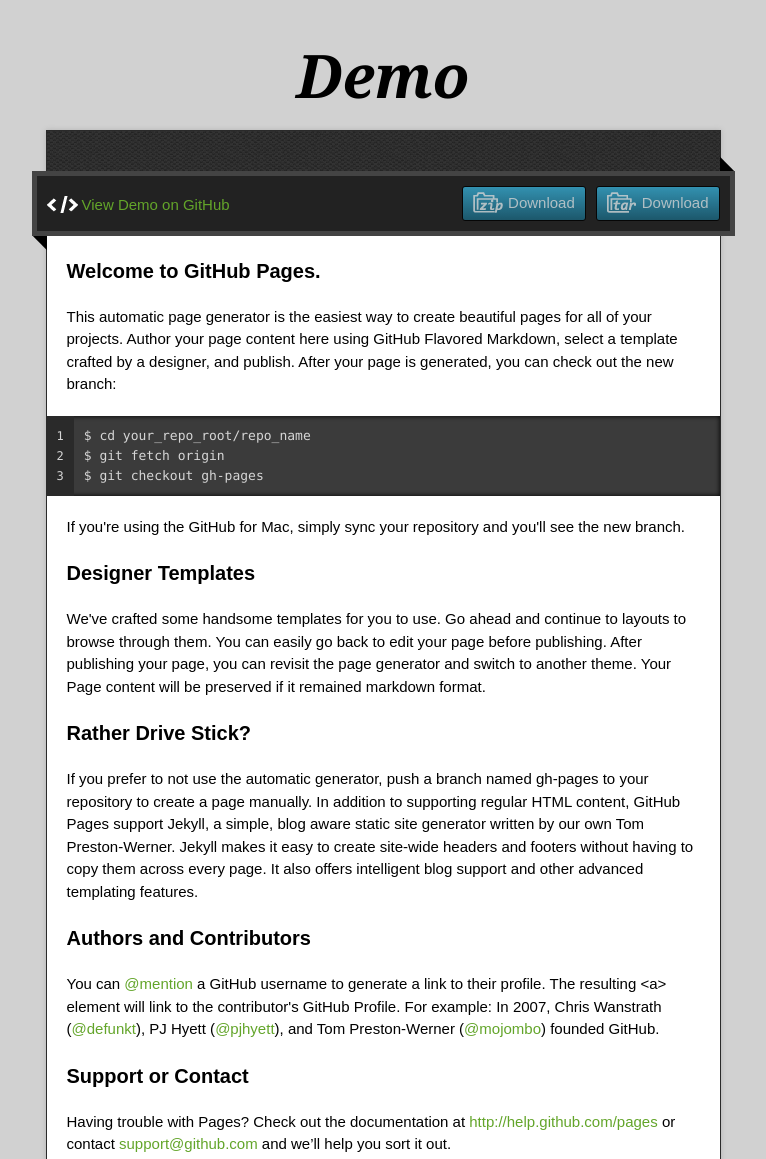
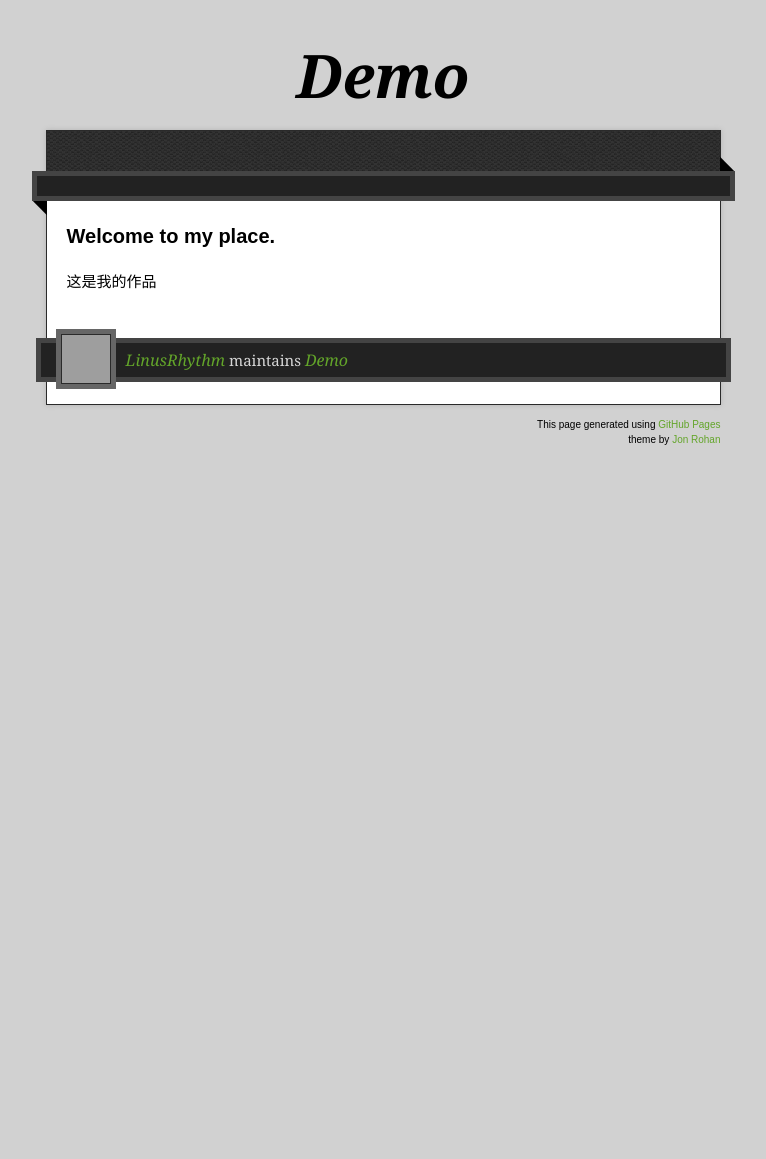
Before and after one commit to LinusRhythm/demo, a plain HTML site: page index.html in a window 1280 px wide. Shown: the top 1159 px of the page, without its empty margins (257-1023 px from the left). After the commit the page ends 800 px from the top, so only its background shows below. Drawn offline with nearby package versions, Linux system fonts and the light colour scheme; grey boxes are pictures that could not be loaded.

Commit message:
Update index.html

```diff
--- a/index.html
+++ b/index.html
@@ -29,39 +29,14 @@
       <div id="main" role="main">
         <div class="download-bar">
         <div class="inner">
-          <a href="https://github.com/LinusRhythm/demo/tarball/master" class="download-button tar"><span>Download</span></a>
-          <a href="https://github.com/LinusRhythm/demo/zipball/master" class="download-button zip"><span>Download</span></a>
-          <a href="https://github.com/LinusRhythm/demo" class="code">View Demo on GitHub</a>
+
         </div>
         <span class="blc"></span><span class="trc"></span>
         </div>
         <article class="markdown-body">
-          <h3>Welcome to GitHub Pages.</h3>
+          <h3>Welcome to my place.</h3>
 
-<p>This automatic page generator is the easiest way to create beautiful pages for all of your projects. Author your page content here using GitHub Flavored Markdown, select a template crafted by a designer, and publish. After your page is generated, you can check out the new branch:</p>
-
-<pre><code>$ cd your_repo_root/repo_name
-$ git fetch origin
-$ git checkout gh-pages
-</code></pre>
-
-<p>If you're using the GitHub for Mac, simply sync your repository and you'll see the new branch.</p>
-
-<h3>Designer Templates</h3>
-
-<p>We've crafted some handsome templates for you to use. Go ahead and continue to layouts to browse through them. You can easily go back to edit your page before publishing. After publishing your page, you can revisit the page generator and switch to another theme. Your Page content will be preserved if it remained markdown format.</p>
-
-<h3>Rather Drive Stick?</h3>
-
-<p>If you prefer to not use the automatic generator, push a branch named <code>gh-pages</code> to your repository to create a page manually. In addition to supporting regular HTML content, GitHub Pages support Jekyll, a simple, blog aware static site generator written by our own Tom Preston-Werner. Jekyll makes it easy to create site-wide headers and footers without having to copy them across every page. It also offers intelligent blog support and other advanced templating features.</p>
-
-<h3>Authors and Contributors</h3>
-
-<p>You can <a href="https://github.com/blog/821" class="user-mention">@mention</a> a GitHub username to generate a link to their profile. The resulting <code>&lt;a&gt;</code> element will link to the contributor's GitHub Profile. For example: In 2007, Chris Wanstrath (<a href="https://github.com/defunkt" class="user-mention">@defunkt</a>), PJ Hyett (<a href="https://github.com/pjhyett" class="user-mention">@pjhyett</a>), and Tom Preston-Werner (<a href="https://github.com/mojombo" class="user-mention">@mojombo</a>) founded GitHub.</p>
-
-<h3>Support or Contact</h3>
-
-<p>Having trouble with Pages? Check out the documentation at <a href="http://help.github.com/pages">http://help.github.com/pages</a> or contact <a href="mailto:support@github.com">support@github.com</a> and we’ll help you sort it out.</p>
+            <p>这是我的作品</p>
         </article>
       </div>
     </div>
```
